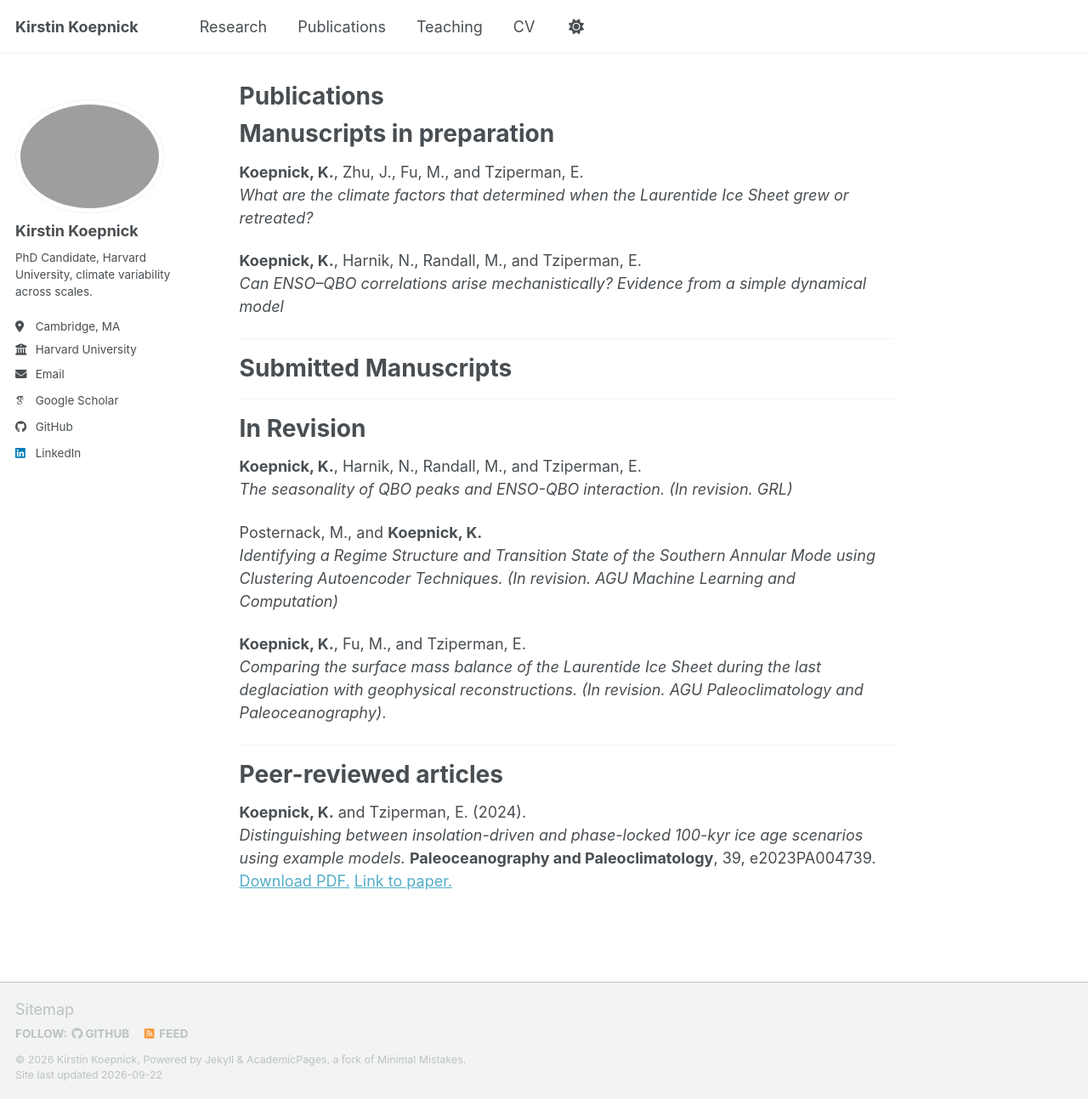
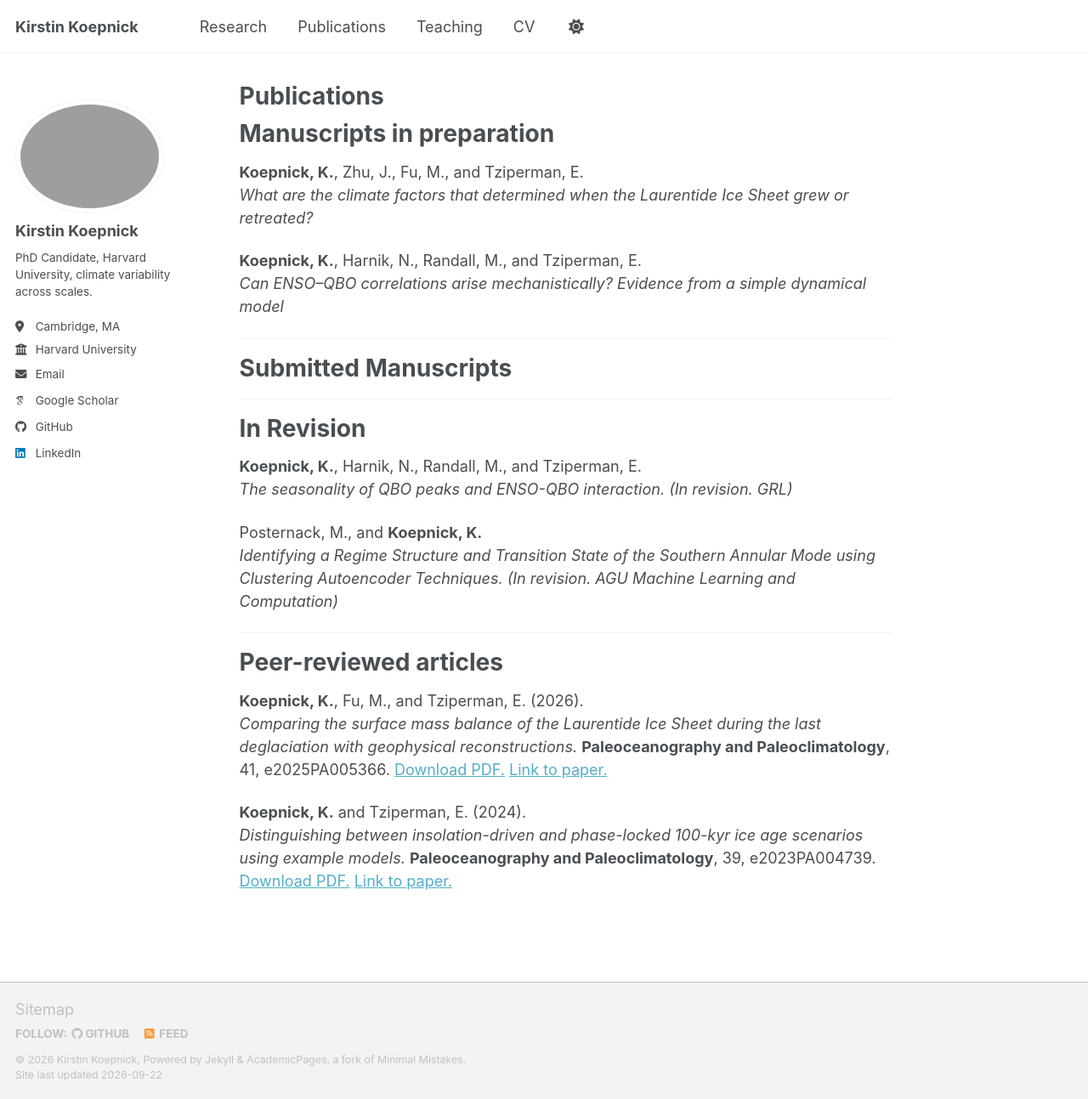
Before and after one commit to kirstinkoepnick/kirstinkoepnick.github.io, a Jekyll site: the page built from _pages/publications.md, in a window 1280 px wide and 1293 px high. Shown: the whole window at 85% size. Built offline with Jekyll 4.4.1, drawn with Linux system fonts in a browser that asks for light colours; some web fonts are replaced; a script bundle is joined from its source files by our own code; library files that are not in the unit come from our copies.

Commit message:
Update publications.md

```diff
--- a/_pages/publications.md
+++ b/_pages/publications.md
@@ -27,13 +27,14 @@ author_profile: true
 Posternack, M., and **Koepnick, K.** <br>
 *Identifying a Regime Structure and Transition State of the Southern Annular Mode using Clustering Autoencoder Techniques.* _(In revision. AGU Machine Learning and Computation)_
 
-**Koepnick, K.**, Fu, M., and Tziperman, E. <br>
-*Comparing the surface mass balance of the Laurentide Ice Sheet during the last deglaciation with geophysical reconstructions.*  _(In revision. AGU Paleoclimatology and Paleoceanography)_.
-
 ---
 
 # Peer-reviewed articles
 
+**Koepnick, K.**, Fu, M., and Tziperman, E. (2026). <br>
+*Comparing the surface mass balance of the Laurentide Ice Sheet during the last deglaciation with geophysical reconstructions.* **Paleoceanography and Paleoclimatology**, 41, e2025PA005366.
+[Download PDF.](/files/papers/koepnick-fu-tziperman-2026-lis-smb.pdf) [Link to paper.](https://agupubs.onlinelibrary.wiley.com/doi/10.1029/2025PA005366)
+
 **Koepnick, K.** and Tziperman, E. (2024). <br>
 *Distinguishing between insolation-driven and phase-locked 100-kyr ice age scenarios using example models.* **Paleoceanography and Paleoclimatology**, 39, e2023PA004739.
 [Download PDF.](/files/papers/koepnick-tziperman-2024-ice-ages.pdf) [Link to paper.](https://doi.org/10.1029/2023PA004739)
```
